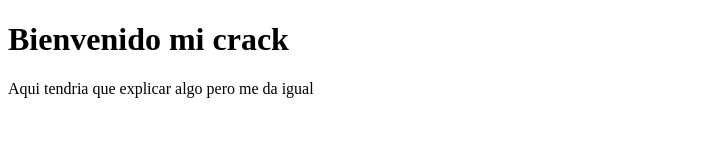
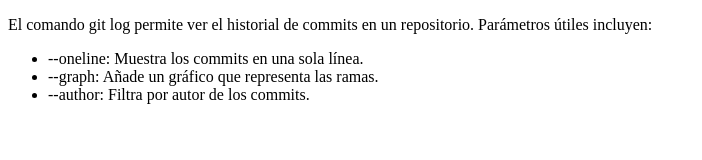
Before and after one commit to Marcolo24/Ejercicios-Git-y-Github---Marc_David_Sergi, a plain HTML site: page index.html in a window 1280 px wide. Shown: the whole page, without its empty margins (0-702 px from the left). Drawn offline with Linux system fonts and the light colour scheme.

Commit message:
modificacion index

```diff
--- a/index.html
+++ b/index.html
@@ -8,8 +8,12 @@
 </head>
 
 <body>
-    <h1>Bienvenido mi crack</h1>
-    <p>Aqui tendria que explicar algo pero me da igual</p>
+    <p>El comando git log permite ver el historial de commits en un repositorio. Parámetros útiles incluyen:</p>
+    <ul>
+        <li>--oneline: Muestra los commits en una sola línea.</li>
+        <li>--graph: Añade un gráfico que representa las ramas.</li>
+        <li>--author: Filtra por autor de los commits.</li>
+    </ul>
 </body>
 
 </html>
```
Also changed, not shown: 1 other file.
